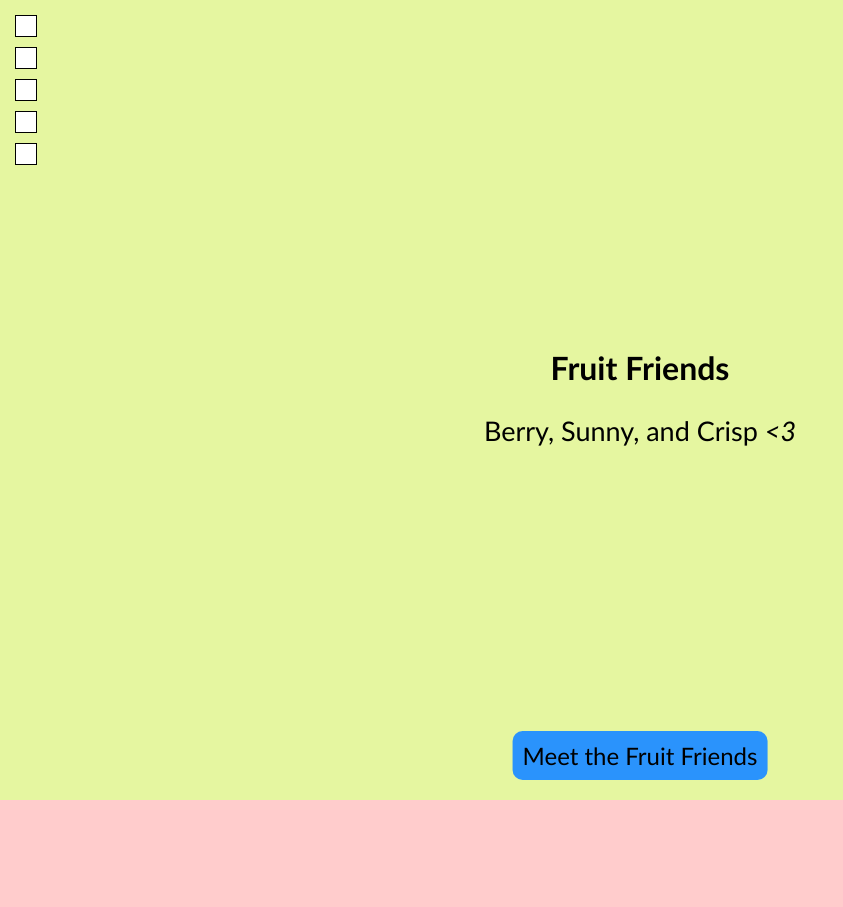
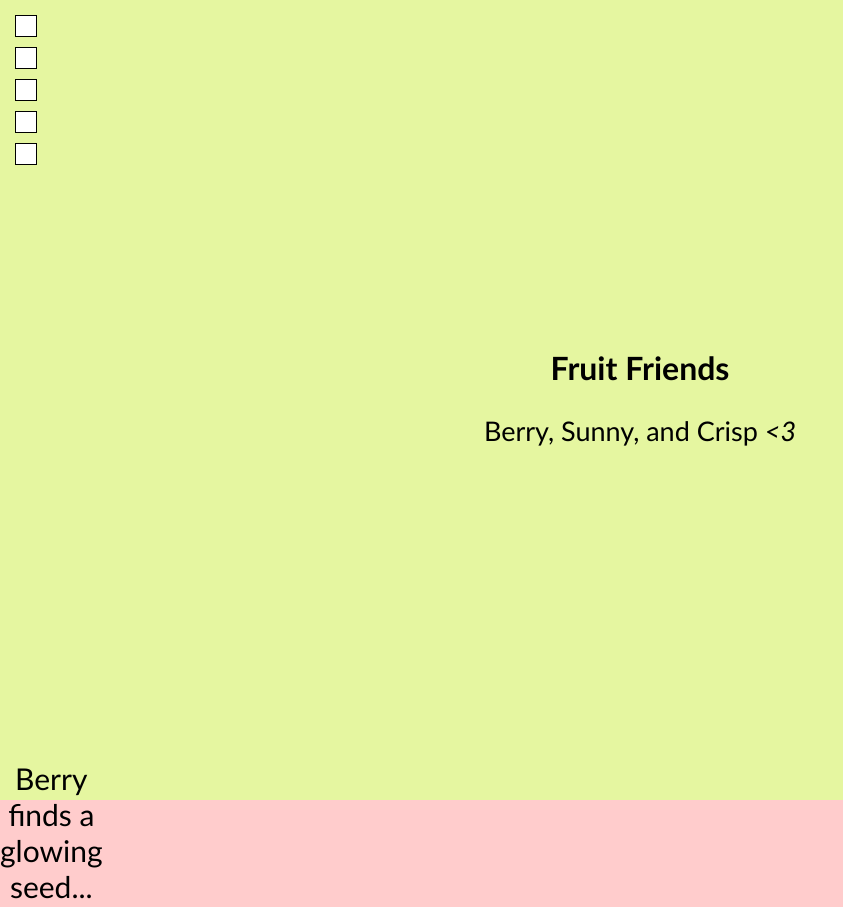
Before and after one commit to hhgulie/fruitfriendsscrollanimation, a plain HTML site: page index.html in a window 1280 px wide. Shown: the top 907 px of the page, without its empty margins (0-843 px from the left). Drawn offline with Linux system fonts and the light colour scheme.

Commit message:
Fruit friends

```diff
--- a/script.js
+++ b/script.js
@@ -16,7 +16,16 @@ document.addEventListener('scroll', function() {
     let scrollY = window.scrollY; // Get vertical scroll position
     let height = window.innerHeight; // Get viewport height
     let index = Math.floor(scrollY / height); // Determine section index
+    let maxScroll = document.body.scrollHeight - height; // Total scrollable height
+    let percentage = scrollY / maxScroll; // Scroll percentage
 
     // Update blueberry text based on the current section
-    blueberryText.innerText = messages[index] || 'Welcome to the story!';
+    blueberryText.innerText = messages[index+1] || '<3';
+
+    // Move text from left to right based on scroll position
+    let moveDistance = percentage * (window.innerWidth - blueberryText.clientWidth);
+    blueberryText.style.transform = `translateX(${moveDistance}px)`;
 });
+
+// Initial styling for smooth movement
+blueberryText.style.position = 'absolute';
--- a/style.css
+++ b/style.css
@@ -39,13 +39,12 @@ body {
 /* Blueberry narrator styling */
 #blueberry-div {
     position: fixed;
-    bottom: 20px;
-    left: 50%;
+    bottom: 30px;
+    left: 0%;
     transform: translateX(-50%);
-    background-color: #2a93fc;
     padding: 10px;
     border-radius: 10px;
-    font-size: 24px;
+    font-size: 30px;
 }
 
 /* style for the images */
```
